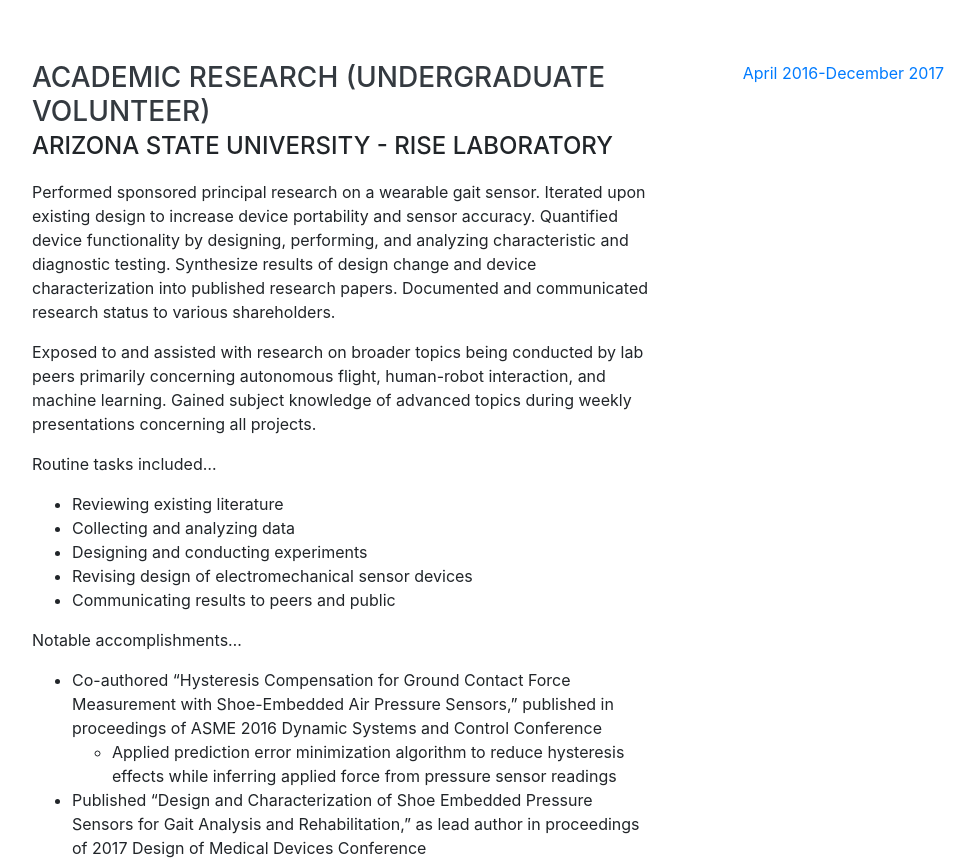
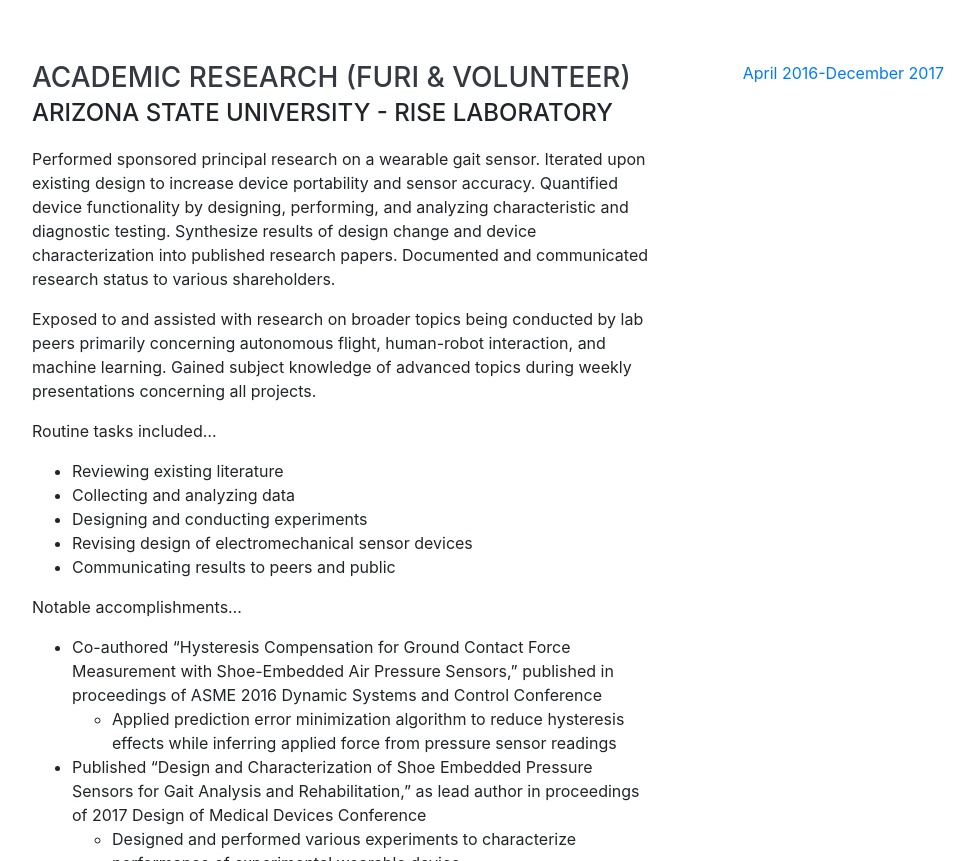
Before and after one commit to SeanWolfgang/SeanWolfgang.github.io, a website with bundled scripts: page index.html in a window 1280 px wide. Shown: the part 1823-2684 px from the top of the page, without its empty margins (288-1262 px from the left). Built offline with nearby package versions, Linux system fonts and the light colour scheme; a web font is replaced by a local one.

Commit message:
Fixed typo

```diff
--- a/index.html
+++ b/index.html
@@ -133,7 +133,7 @@
 
 		<div class="resume-item d-flex flex-column flex-md-row justify-content-between mb-5">
           <div class="resume-content">
-            <h3 class="mb-0">Academic Research (Undergraduate Volunteer)</h3>
+            <h3 class="mb-0">Academic Research (FURI & Volunteer)</h3>
             <div class="subheading mb-3">Arizona State University - RISE Laboratory</div>
 			<p>Performed sponsored principal research on a wearable gait sensor. Iterated upon existing design to increase device portability and sensor accuracy. Quantified device functionality by designing, performing, and analyzing characteristic and diagnostic testing. Synthesize results of design change and device characterization into published research papers. Documented and communicated research status to various shareholders.</p>
 			<p>Exposed to and assisted with research on broader topics being conducted by lab peers primarily concerning autonomous flight, human-robot interaction, and machine learning. Gained subject knowledge of advanced topics during weekly presentations concerning all projects.</p>
```
